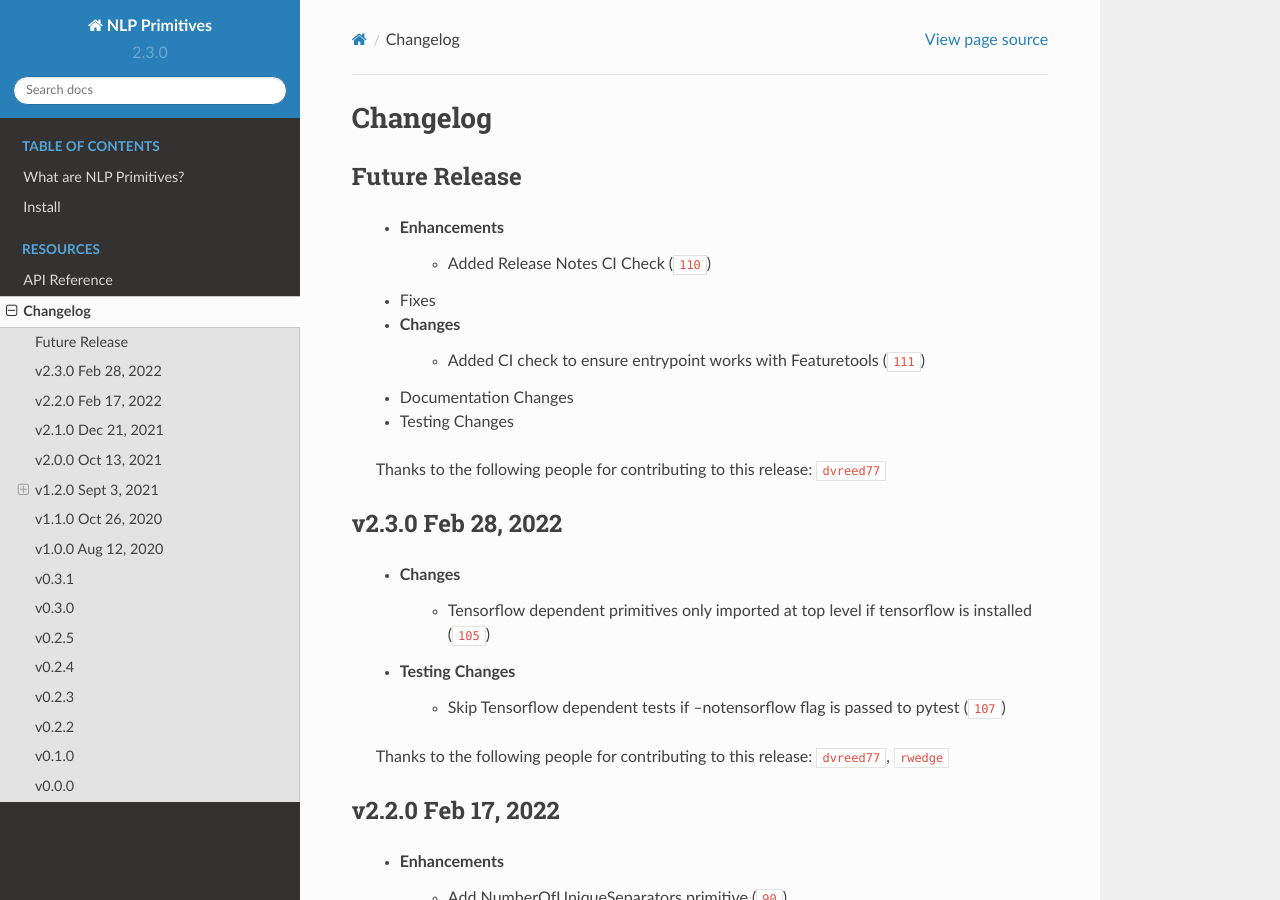
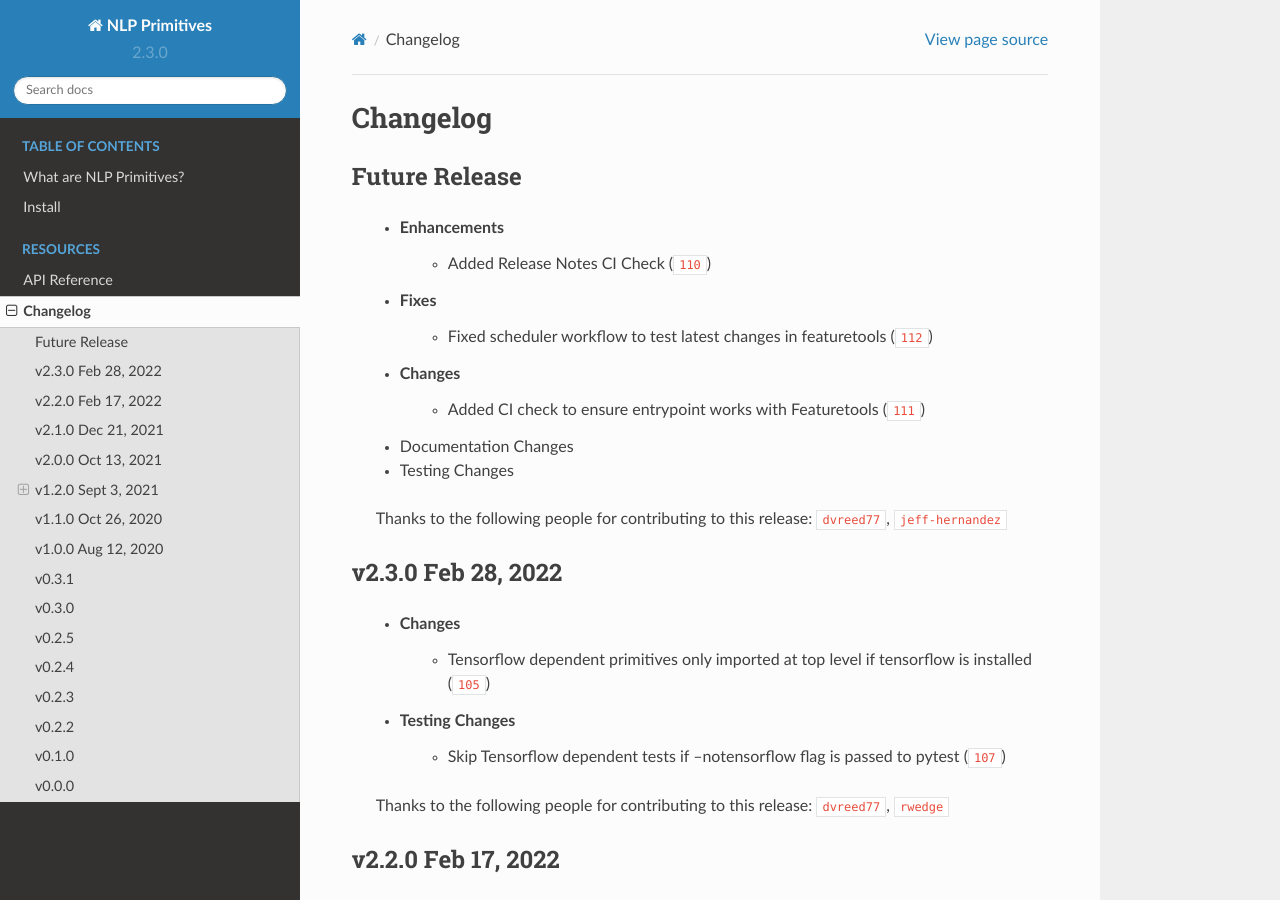
Before and after one commit to alteryx/nlp_primitives, a Sphinx documentation site: the page built from docs/source/changelog.rst, in a window 1280 px wide and 900 px high. Built offline with Sphinx 7.4.7 and the Read the Docs theme 2.0.0, drawn with Linux system fonts in a browser that asks for light colours; cross-references to code outside the pages are shown as plain code.

Commit message:
update release notes

```diff
--- a/docs/source/changelog.rst
+++ b/docs/source/changelog.rst
@@ -7,13 +7,14 @@ Future Release
     * Enhancements
         * Added Release Notes CI Check (:pr:`110`)
     * Fixes
+        * Fixed scheduler workflow to test latest changes in featuretools (:pr:`112`)
     * Changes
         * Added CI check to ensure entrypoint works with Featuretools (:pr:`111`)
     * Documentation Changes
     * Testing Changes
 
     Thanks to the following people for contributing to this release:
-    :user:`dvreed77`
+    :user:`dvreed77`, :user:`jeff-hernandez`
 
 v2.3.0 Feb 28, 2022
 ===================
```
